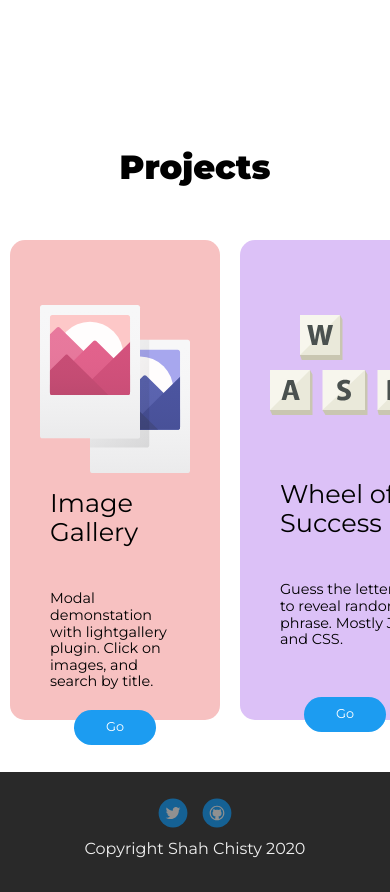
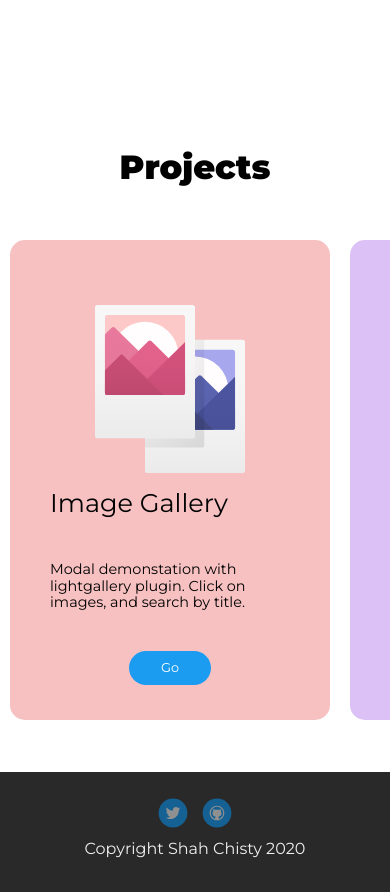
Before and after one commit to Sizu24/sizu24.github.io, a PHP site: page / in a window 390 px wide. Shown: the part 3251-4143 px from the top of the page. Run offline with PHP 8.4, Linux system fonts and the light colour scheme; some libraries are stand-ins or nearby versions.

Commit message:
card button margin adjustments for iphone x screen size

```diff
--- a/css/style.css
+++ b/css/style.css
@@ -845,6 +845,11 @@ footer {
     margin-top: 0;
   }
 }
+@media (min-width: 360px) {
+  .card {
+    min-width: 320px;
+  }
+}
 @media (min-width: 414px) {
   .card {
     min-width: 360px;
@@ -855,9 +860,6 @@ footer {
 }
 .card:nth-child(1) p {
   margin-bottom: 0;
-}
-.card:nth-child(1) .go-button {
-  margin-top: 10px;
 }
 .card:nth-child(2) {
   background-color: #DCC1F7;
@@ -880,14 +882,8 @@ footer {
 .card:nth-child(5) p {
   margin-bottom: 0;
 }
-.card:nth-child(5) .go-button {
-  margin-top: 10px;
-}
 .card:nth-child(6) {
   background-color: #C1F7C9;
-}
-.card:nth-child(6) .go-button {
-  margin-top: 25px;
 }
 
 #background {
@@ -996,6 +992,11 @@ a:hover {
 #dashboard-icon {
   padding-top: 70px;
 }
+@media (min-width: 360px) {
+  #dashboard-icon {
+    padding-top: 55px;
+  }
+}
 @media (min-width: 414px) {
   #dashboard-icon {
     padding-top: 50px;
@@ -1005,12 +1006,22 @@ a:hover {
 #employee-icon {
   padding-top: 35px;
 }
+@media (min-width: 360px) {
+  #employee-icon {
+    padding-top: 25px;
+  }
+}
 @media (min-width: 414px) {
   #employee-icon {
     padding-top: 50px;
   }
 }
 
+@media (min-width: 360px) {
+  #form-icon {
+    padding-top: 55px;
+  }
+}
 @media (min-width: 414px) {
   #form-icon {
     padding-top: 50px;
@@ -1153,6 +1164,52 @@ footer .copyright {
   cursor: pointer;
 }
 
+.card:nth-of-type(1) button {
+  margin-top: 10px;
+}
+@media (min-width: 360px) {
+  .card:nth-of-type(1) button {
+    margin-top: 30px;
+  }
+}
+@media (min-width: 414px) {
+  .card:nth-of-type(1) button {
+    margin-top: 10px;
+  }
+}
+
+.card:nth-of-type(3) button {
+  margin-top: 10px;
+}
+@media (min-width: 360px) {
+  .card:nth-of-type(3) button {
+    margin-top: 25px;
+  }
+}
+@media (min-width: 414px) {
+  .card:nth-of-type(3) button {
+    margin-top: 10px;
+  }
+}
+
+.card:nth-of-type(5) button {
+  margin-top: 15px;
+}
+@media (min-width: 321px) {
+  .card:nth-of-type(5) button {
+    margin-top: 10px;
+  }
+}
+
+.card:nth-of-type(6) button {
+  margin-top: 35px;
+}
+@media (min-width: 321px) {
+  .card:nth-of-type(6) button {
+    margin-top: 25px;
+  }
+}
+
 .code-button {
   font-size: 0.8em;
   background-color: transparent;
--- a/scss/partials/component/_buttons.scss
+++ b/scss/partials/component/_buttons.scss
@@ -124,6 +124,67 @@
     cursor: pointer;
   }
 }
+
+// Card 1 Go button
+.card:nth-of-type(1){
+  button{
+    margin-top: 10px;
+  }
+
+  @include mq($xi){
+    button{
+      margin-top: 30px;
+    }
+  }
+  @include mq($sm){
+      button{
+        margin-top: 10px;
+      }
+  }
+}
+// Card 3 Go button
+.card:nth-of-type(3){
+  button {
+    margin-top: 10px;
+  }
+  @include mq($xi){
+    button{
+      margin-top: 25px;
+    }
+  }
+  @include mq($sm){
+    button{
+      margin-top: 10px;
+    }
+
+  }
+}
+// Card 5 Go button
+.card:nth-of-type(5){
+  button{
+    margin-top: 15px;
+  }
+
+  @include mq($xs){
+    button{
+      margin-top: 10px;
+    }
+  }
+
+}
+// Card 6 Go button
+.card:nth-of-type(6){
+  button{
+    margin-top: 35px;
+  }
+  @include mq($xs){
+    button{
+      margin-top: 25px;
+    }
+  }
+
+}
+
 .code-button{
   font-size: 0.8em;
   background-color: transparent;
--- a/scss/partials/component/_cards.scss
+++ b/scss/partials/component/_cards.scss
@@ -41,6 +41,9 @@
     }
     min-width: 260px;
   }
+  @include mq($xi){
+    min-width: 320px;
+  }
   @include mq($sm){
     min-width: 360px;
   }
@@ -55,9 +58,6 @@
     background-color: #F7C1C1;
     p{
       margin-bottom: 0;
-    }
-    .go-button{
-      margin-top: 10px;
     }
   }
   &:nth-child(2){
@@ -80,14 +80,8 @@
     p{
       margin-bottom: 0;
     }
-    .go-button{
-      margin-top: 10px;
-    }
   }
   &:nth-child(6){
     background-color: #C1F7C9;
-    .go-button{
-      margin-top: 25px;
-    }
   }
 }
--- a/scss/partials/component/_icons.scss
+++ b/scss/partials/component/_icons.scss
@@ -59,17 +59,26 @@ a{
 }
 #dashboard-icon{
   padding-top: 70px;
+  @include mq($xi){
+    padding-top: 55px;
+  }
   @include mq($sm){
     padding-top: 50px;
   }
 }
 #employee-icon{
   padding-top: 35px;
+  @include mq($xi){
+    padding-top: 25px;
+  }
   @include mq($sm){
     padding-top: 50px;
   }
 }
 #form-icon{
+  @include mq($xi){
+    padding-top: 55px;
+  }
   @include mq($sm){
     padding-top: 50px;
   }
--- a/scss/partials/utilities/_variables.scss
+++ b/scss/partials/utilities/_variables.scss
@@ -1,5 +1,6 @@
 // media query screen sizes
 $xs: 321px; // iphone 5 to X
+$xi: 360px; // iphone xs
 $sm: 414px; // iPhone Plus/Max sizes
 $md: 768px; // iPad
 $lg: 1024px; // iPad Pro
```
Also changed, not shown: 1 other file.
